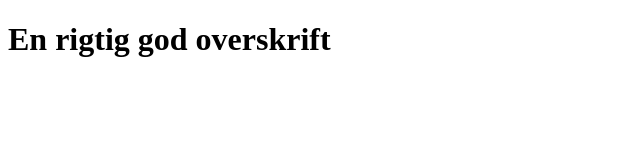
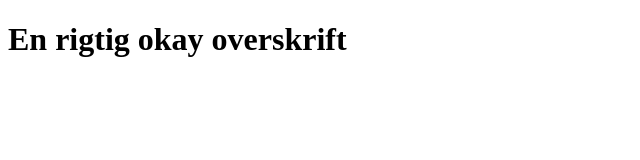
Before and after one commit to Maria-pixi/git-demo, a plain HTML site: page index.html in a window 1280 px wide. Shown: the whole page, without its empty margins (0-640 px from the left). Drawn offline with Linux system fonts and the light colour scheme.

Commit message:
tilføj ny overskrift

```diff
--- a/index.html
+++ b/index.html
@@ -5,7 +5,7 @@
     <title>Title</title>
 </head>
 <body>
-<h1>En rigtig god overskrift</h1>
+<h1>En rigtig okay overskrift</h1>
 
 </body>
 </html>
```
